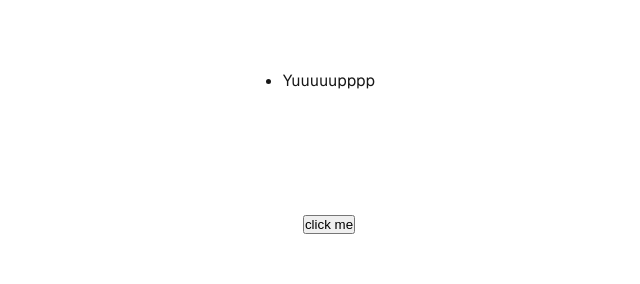
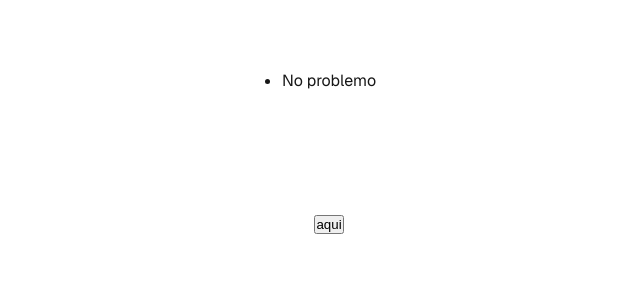
Before and after one commit to freddywho/basegame, a Next.js app: page / in a window 1280 px wide. Shown: the part 154-438 px from the top of the page, without its empty margins (311-951 px from the left). Built offline with nearby package versions, Linux system fonts and the light colour scheme.

Commit message:
Siiiiiii

```diff
--- a/src/app/page.js
+++ b/src/app/page.js
@@ -6,9 +6,9 @@ export default function Home() {
     <div className={styles.page}>
       <div>44</div>
       <ul>
-        <li>Yuuuuupppp</li>
+        <li>No problemo</li>
       </ul>
-      <button>click me</button>
+      <button>aqui</button>
       <button>click me</button>
       <button>click me</button>
       <button>click hurr</button>
```
